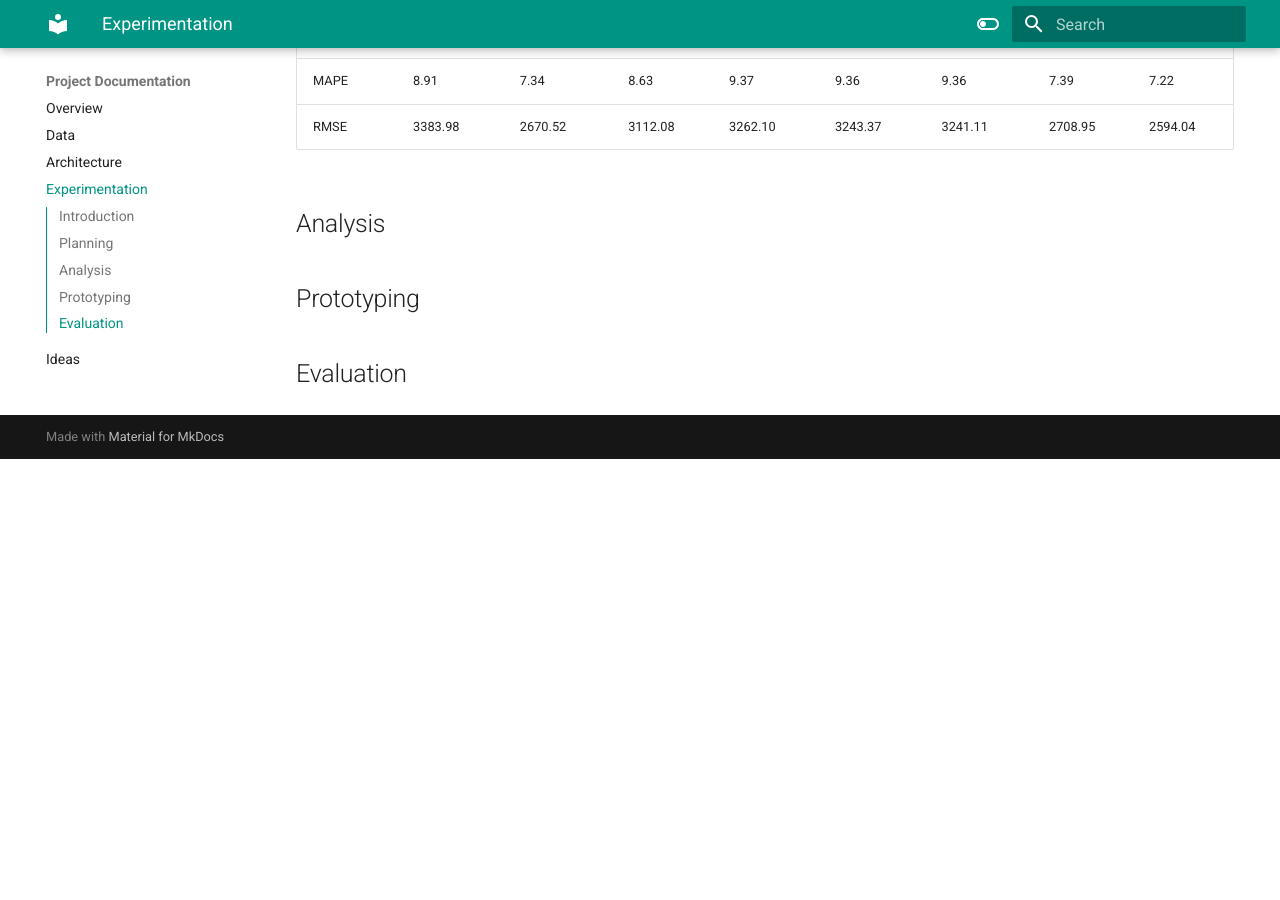
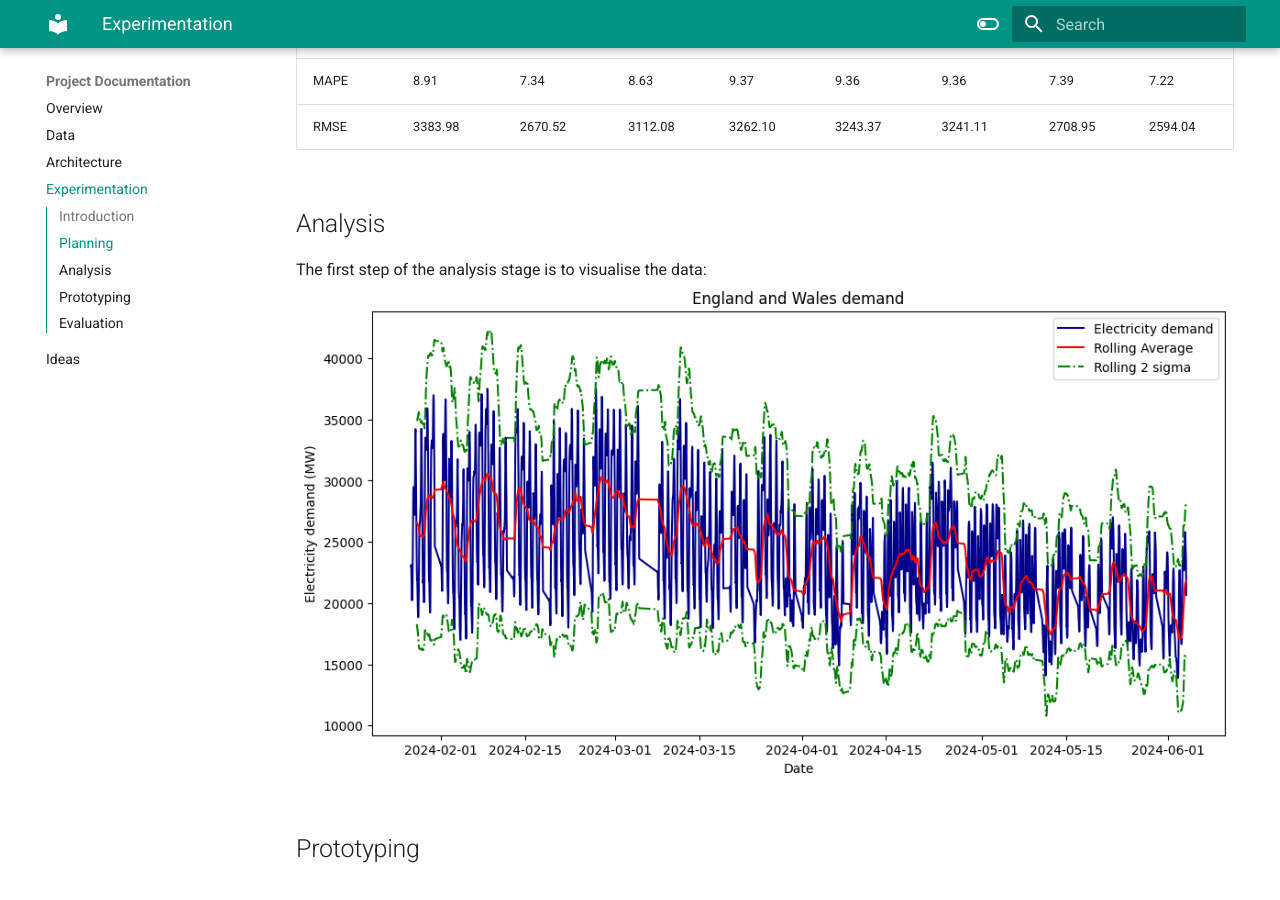
Before and after one commit to albertovidalrod/Electricity-demand-prediction-service, an MkDocs documentation site: the page built from docs/project_documentation/experimentation.md, in a window 1280 px wide and 900 px high, scrolled down 1062 px. Built offline with MkDocs 1.6.1 and Material for MkDocs 9.7.7, drawn with Linux system fonts in a browser that asks for light colours; before the commit the page ends 1521 px from its top, so only the background shows below that.

Commit message:
Added electricity_demand_graph_one_week

```diff
--- a/docs/project_documentation/experimentation.md
+++ b/docs/project_documentation/experimentation.md
@@ -23,7 +23,8 @@ The results I got (as of version 16) are as follows:
 
 
 ## Analysis
-
+The first step of the analysis stage is to visualise the data:
+![electricity_demand_graph](https://raw.githubusercontent.com/albertovidalrod/Electricity-demand-prediction-service/create-documentation-mkdocs/media/images/electricity_demand_graph.png)
 
 
 ## Prototyping
```
Also changed, not shown: media/images/electricity_demand_graph_one_week.png (added).
